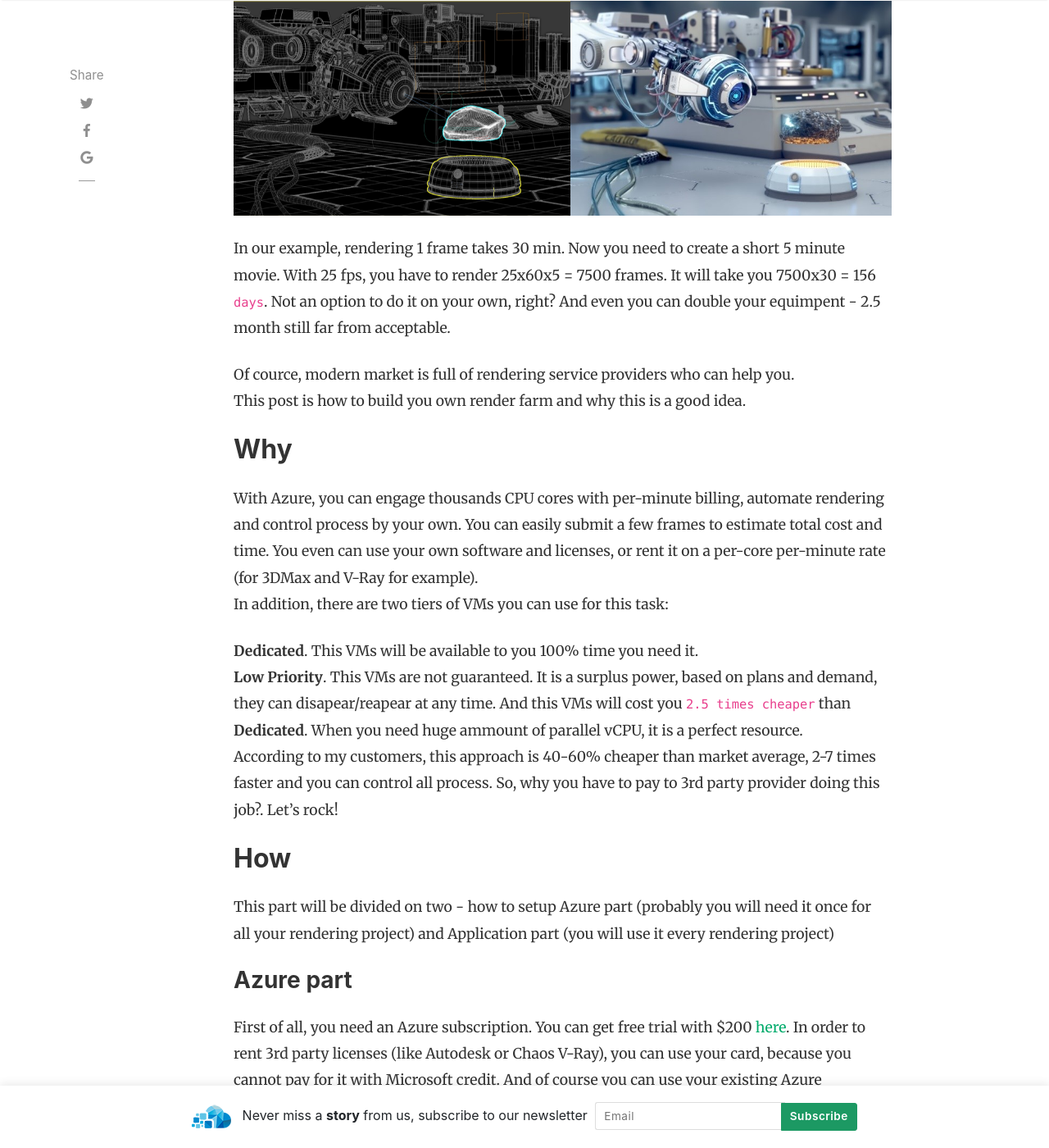
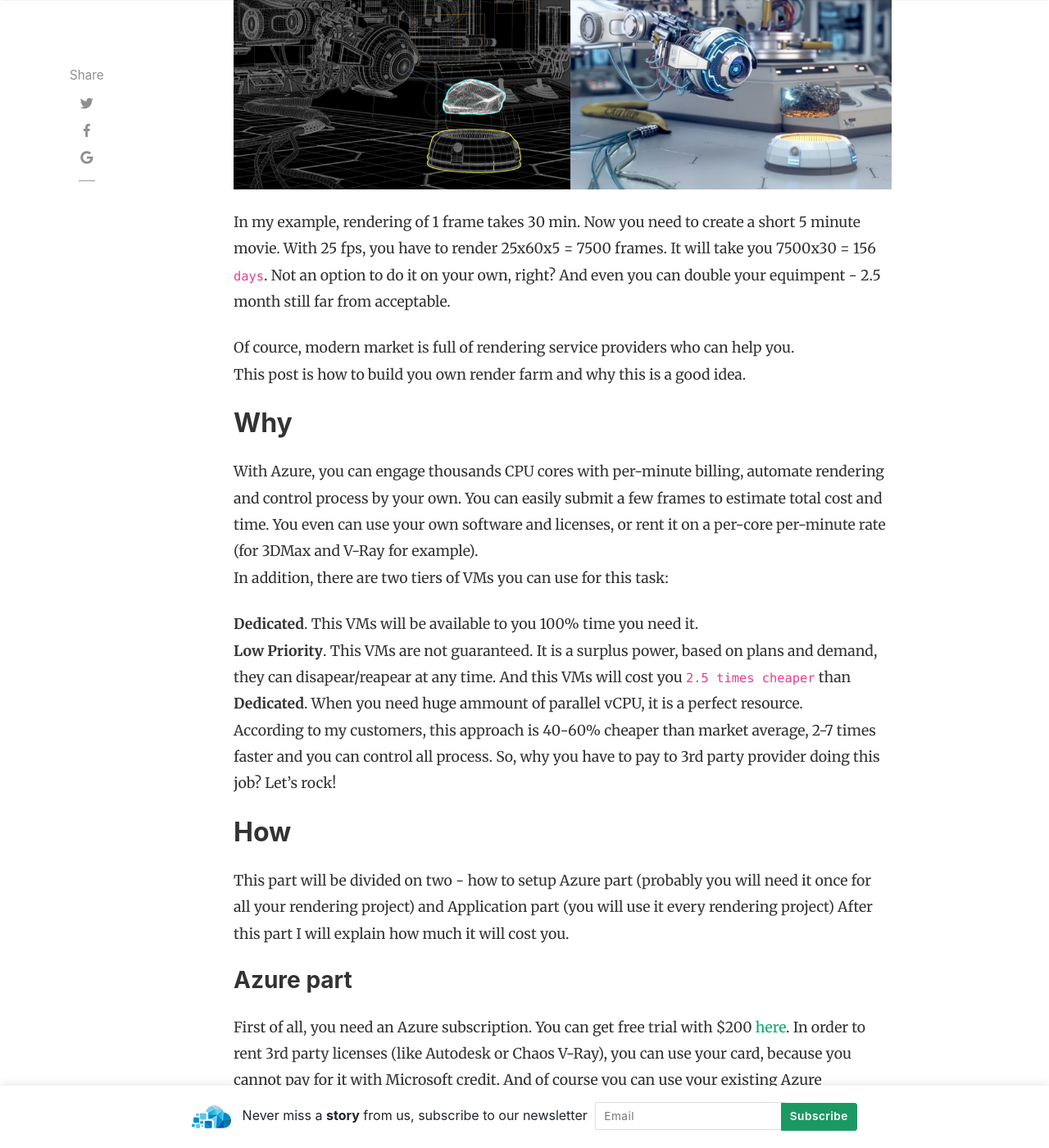
Before and after one commit to AzCEE/azcee.github.io, a Jekyll site: the page built from _posts/2019-02-08-Rendering.md, in a window 1280 px wide and 1400 px high, scrolled down 879 px. Shown: the whole window at 82% size. Built offline with Jekyll 4.4.1, drawn with Linux system fonts in a browser that asks for light colours; nearby versions of some CDN libraries; comment, search, counter and statistics services are not loaded; some of the changed text lies outside the part shown.

Commit message:
Update 2019-02-08-Rendering.md

```diff
--- a/_posts/2019-02-08-Rendering.md
+++ b/_posts/2019-02-08-Rendering.md
@@ -8,14 +8,14 @@
 
 ---
 
-Imagine - you've created a 3d model of your object (interior, mechanism, construction plant etc.) using 3DMax for example. After creating a model, you want to obtain a photorealistic image of it. This can be done by applying all textures, materials, light sources and camera position.
-This image synthesis process is called rendering. Depends on complexity of the model, desired quality and size of the outcome picture, it can take hours and days to render just one picture on a creator’s work server.
+Imagine - you've created a 3d model of your object (interior, mechanism, construction plant etc.) using 3DMax for example. After creating a model, you want to obtain a photorealistic image of it. This process of applying all textures, materials, light sources and camera position is called *rendering*.
+. Depends on complexity of the model, desired quality and size of the outcome picture, it can take hours and days to render just one picture on a creator’s work server.
 
 Model and image can appear like this:
 
 ![Model and render](/assets/users/sergeyperus/model-and-frame.png)
 
-In our example, rendering 1 frame takes 30 min. Now you need to create a short 5 minute movie. With 25 fps, you have to render 25x60x5 = 7500 frames. It will take you 7500x30 = 156 `days`.
+In my example, rendering of 1 frame takes 30 min. Now you need to create a short 5 minute movie. With 25 fps, you have to render 25x60x5 = 7500 frames. It will take you 7500x30 = 156 `days`.
 Not an option to do it on your own, right? And even you can double your equimpent - 2.5 month still far from acceptable.
 
 Of cource, modern market is full of rendering service providers who can help you.
@@ -30,18 +30,17 @@
 **Dedicated**. This VMs will be available to you 100% time you need it.
 **Low Priority**. This VMs are not guaranteed. It is a surplus power, based on plans and demand, they can disapear/reapear at any time. And this VMs will cost you `2.5 times cheaper` than **Dedicated**. When you need huge ammount of parallel vCPU, it is a perfect resource.
 According to my customers, this approach is 40-60% cheaper than market average, 2-7 times faster and you can control all process.
-So, why you have to pay to 3rd party provider doing this job?. Let's rock!
+So, why you have to pay to 3rd party provider doing this job? Let's rock!
 
 ## How
 
 This part will be divided on two - how to setup Azure part (probably you will need it once for all your rendering project) and Application part (you will use it every rendering project)
+After this part I will explain how much it will cost you.
 
 ### Azure part
 
 First of all, you need an Azure subscription. You can get free trial with $200 [here](https://azure.microsoft.com/en-us/offers/ms-azr-0044p/). In order to rent 3rd party licenses (like Autodesk or Chaos V-Ray), you can use your card, because you cannot pay for it with Microsoft credit.
-And of course you can use your existing Azure subscription, many companies have it already - just ask your IT for it.
-
-After this part i will explain how much it will cost you
+And of course you can use your existing Azure subscription, many companies already have it - just ask your IT about it.
 
 
 So, you have a subscription. Now you need to login to [Azure portal](https://portal.azure.com).
@@ -79,7 +78,7 @@
 
 ![Service request](/assets/users/sergeyperus/AzSupport.png)
 
-In a few hours you can receive an email asked to provide **Batch Account Name** and **VM Type**. Reply with your Batch account name and VM type **FSv2** as per this example
+In a few hours you can receive an email asked to provide **Batch Account Name** and **VM Type**. Reply with your Batch account name and VM type **FSv2** as per this example.
 
 ### Application part
 
```
Also changed, not shown: other parts of _posts/2019-02-08-Rendering.md (+3 -3 lines).
